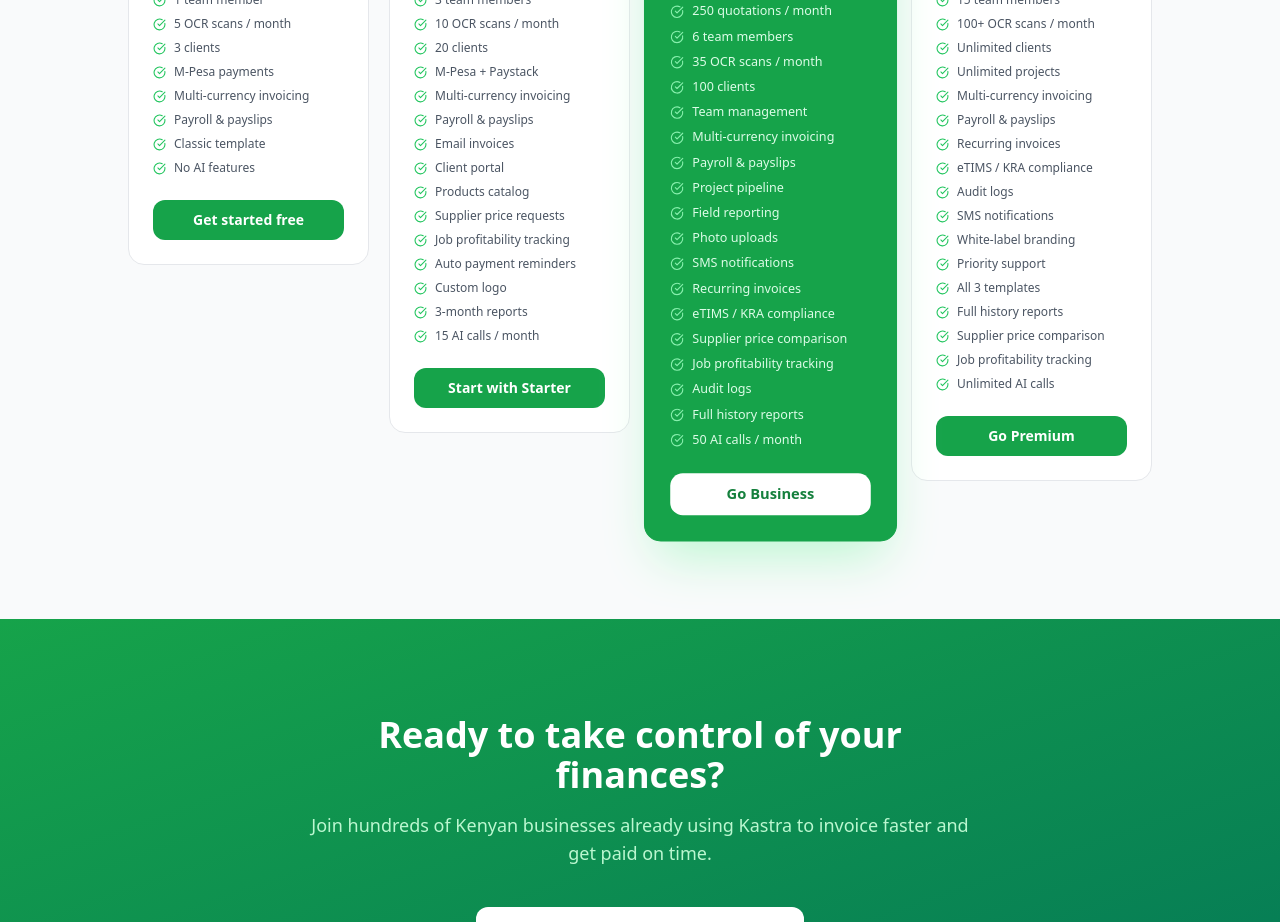
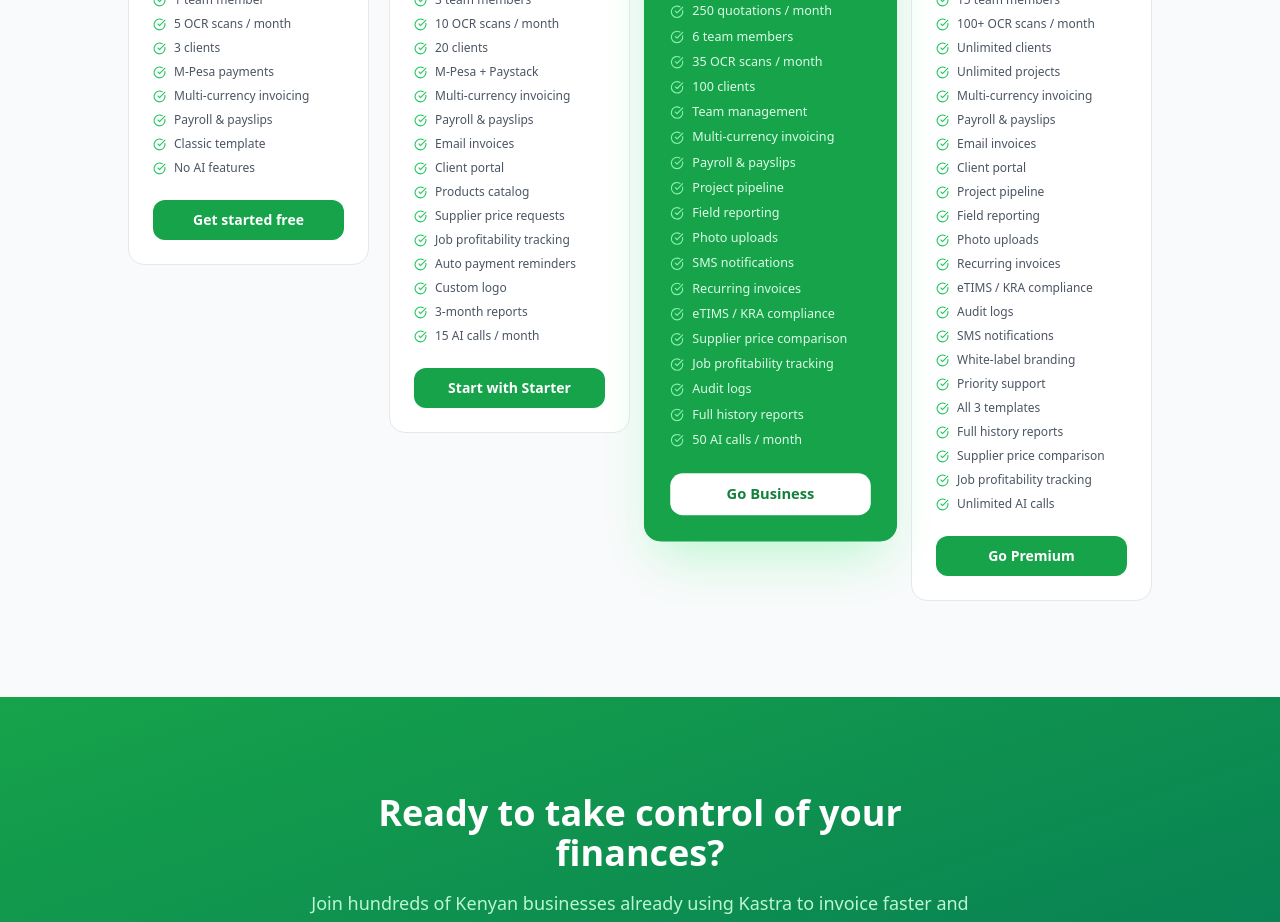
Before and after one commit to kevrith/kastra, a React (Vite) app in the folder kastra-frontend/: page / in a window 1280 px wide. Shown: the part 4160-5082 px from the top of the page. Built offline with nearby package versions, Linux system fonts and the light colour scheme; no server answers.

Commit message:
fix: add missing features to Premium tier (field reporting, photo uploads, email invoices, client portal, project pipeline)

```diff
--- a/kastra-frontend/src/pages/Landing.jsx
+++ b/kastra-frontend/src/pages/Landing.jsx
@@ -154,7 +154,7 @@ const plans = [
     price: "KES 5,500",
     period: "/ month",
     desc: "Unlimited power for high-volume operations.",
-    features: ["Unlimited invoices", "Unlimited quotations", "15 team members", "100+ OCR scans / month", "Unlimited clients", "Unlimited projects", "Multi-currency invoicing", "Payroll & payslips", "Recurring invoices", "eTIMS / KRA compliance", "Audit logs", "SMS notifications", "White-label branding", "Priority support", "All 3 templates", "Full history reports", "Supplier price comparison", "Job profitability tracking", "Unlimited AI calls"],
+    features: ["Unlimited invoices", "Unlimited quotations", "15 team members", "100+ OCR scans / month", "Unlimited clients", "Unlimited projects", "Multi-currency invoicing", "Payroll & payslips", "Email invoices", "Client portal", "Project pipeline", "Field reporting", "Photo uploads", "Recurring invoices", "eTIMS / KRA compliance", "Audit logs", "SMS notifications", "White-label branding", "Priority support", "All 3 templates", "Full history reports", "Supplier price comparison", "Job profitability tracking", "Unlimited AI calls"],
     cta: "Go Premium",
     highlight: false,
   },
```
